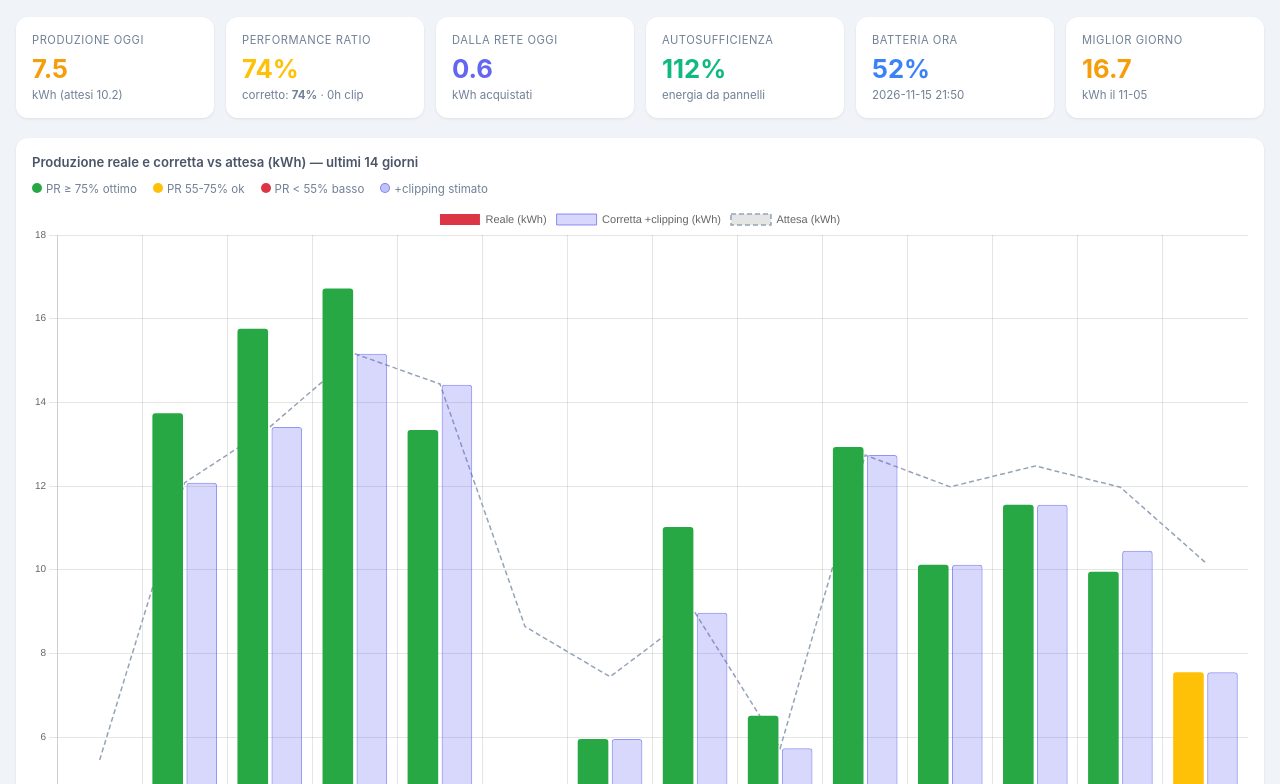
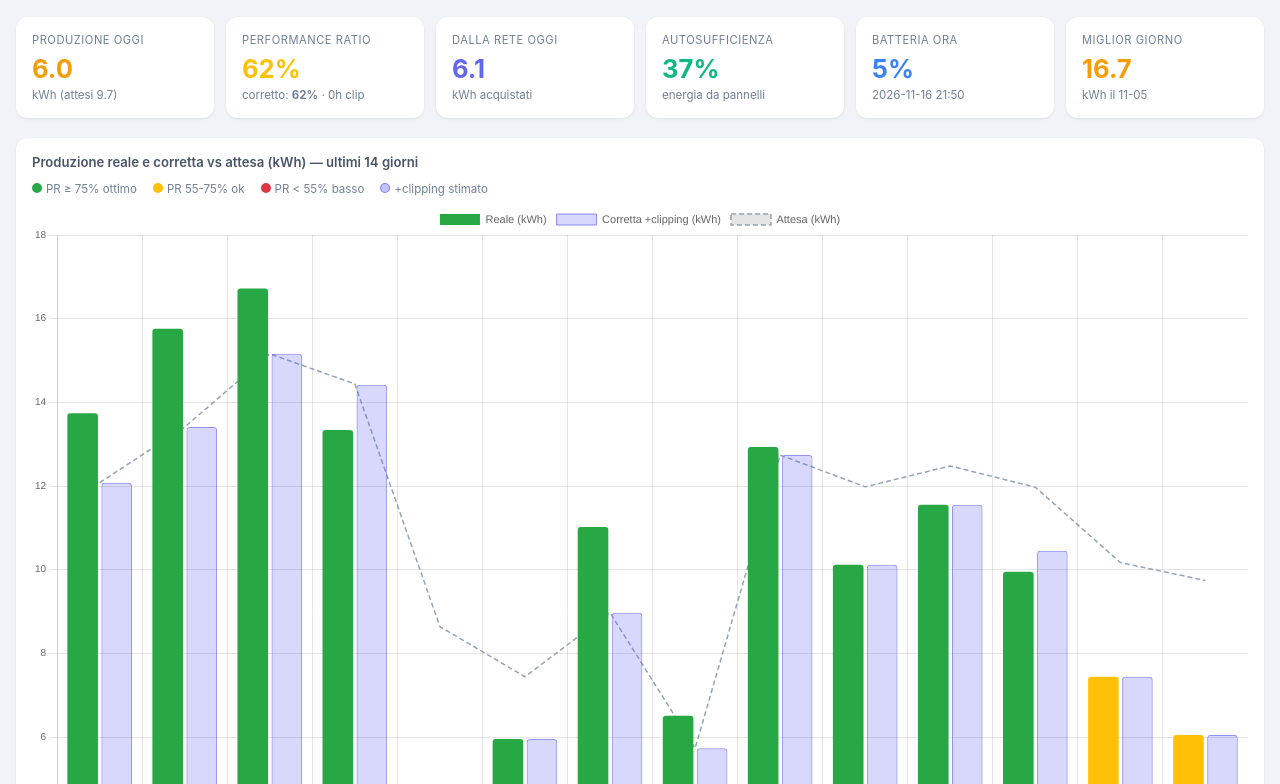
Before and after one commit to stefax17/solar-dashboard, a plain HTML site: page index.html in a window 1280 px wide. Shown: the part 63-847 px from the top of the page. Drawn offline with nearby package versions, Linux system fonts and the light colour scheme.

Commit message:
Update dashboard 2026-11-16 21:00

```diff
--- a/index.html
+++ b/index.html
@@ -30,33 +30,33 @@
 </head>
 <body>
 <h1>☀️ Solar Dashboard</h1>
-<div class="subtitle">Impianto 6.0 kWp · Lecce · Aggiornato 15/11/2026 21:00</div>
+<div class="subtitle">Impianto 6.0 kWp · Lecce · Aggiornato 16/11/2026 21:00</div>
 
 <div class="grid">
   <div class="card">
     <div class="label">Produzione oggi</div>
-    <div class="value" style="color:#f59e0b">7.5</div>
-    <div class="sub">kWh (attesi 10.2)</div>
+    <div class="value" style="color:#f59e0b">6.0</div>
+    <div class="sub">kWh (attesi 9.7)</div>
   </div>
   <div class="card">
     <div class="label">Performance Ratio</div>
-    <div class="value" style="color:#ffc107">74%</div>
-    <div class="sub">corretto: <b>74%</b> · 0h clip</div>
+    <div class="value" style="color:#ffc107">62%</div>
+    <div class="sub">corretto: <b>62%</b> · 0h clip</div>
   </div>
   <div class="card">
     <div class="label">Dalla rete oggi</div>
-    <div class="value" style="color:#6366f1">0.6</div>
+    <div class="value" style="color:#6366f1">6.1</div>
     <div class="sub">kWh acquistati</div>
   </div>
   <div class="card">
     <div class="label">Autosufficienza</div>
-    <div class="value" style="color:#10b981">112%</div>
+    <div class="value" style="color:#10b981">37%</div>
     <div class="sub">energia da pannelli</div>
   </div>
   <div class="card">
     <div class="label">Batteria ora</div>
-    <div class="value" style="color:#3b82f6">52%</div>
-    <div class="sub">2026-11-15 21:50</div>
+    <div class="value" style="color:#3b82f6">5%</div>
+    <div class="sub">2026-11-16 21:50</div>
   </div>
   <div class="card">
     <div class="label">Miglior giorno</div>
@@ -84,13 +84,13 @@
 <div class="footer">Solar Dashboard · aggiornata automaticamente ogni sera alle 22:00</div>
 
 <script>
-const dates = ["11-02", "11-03", "11-04", "11-05", "11-06", "11-07", "11-08", "11-09", "11-10", "11-11", "11-12", "11-13", "11-14", "11-15"];
-const prod  = [1.68, 13.74, 15.76, 16.72, 13.34, 4.59, 5.95, 11.02, 6.51, 12.93, 10.12, 11.55, 9.95, 7.55];
-const exp   = [5.45, 12.08, 13.41, 15.16, 14.44, 8.64, 7.44, 8.97, 5.73, 12.74, 11.98, 12.48, 11.97, 10.17];
-const pr    = [30.8, 113.7, 117.5, 110.3, 92.4, 53.1, 80.0, 122.9, 113.6, 101.5, 84.5, 92.5, 83.1, 74.2];
-const prColors = ["#dc3545", "#27a844", "#27a844", "#27a844", "#27a844", "#dc3545", "#27a844", "#27a844", "#27a844", "#27a844", "#27a844", "#27a844", "#27a844", "#ffc107"];
+const dates = ["11-03", "11-04", "11-05", "11-06", "11-07", "11-08", "11-09", "11-10", "11-11", "11-12", "11-13", "11-14", "11-15", "11-16"];
+const prod  = [13.74, 15.76, 16.72, 13.34, 4.59, 5.95, 11.02, 6.51, 12.93, 10.12, 11.55, 9.95, 7.44, 6.05];
+const exp   = [12.08, 13.41, 15.16, 14.44, 8.64, 7.44, 8.97, 5.73, 12.74, 11.98, 12.48, 11.97, 10.17, 9.74];
+const pr    = [113.7, 117.5, 110.3, 92.4, 53.1, 80.0, 122.9, 113.6, 101.5, 84.5, 92.5, 83.1, 73.2, 62.1];
+const prColors = ["#27a844", "#27a844", "#27a844", "#27a844", "#dc3545", "#27a844", "#27a844", "#27a844", "#27a844", "#27a844", "#27a844", "#27a844", "#ffc107", "#ffc107"];
 
-const prodCorretta = [1.68, 12.08, 13.41, 15.16, 14.42, 4.59, 5.95, 8.97, 5.73, 12.74, 10.12, 11.55, 10.45, 7.55];
+const prodCorretta = [12.08, 13.41, 15.16, 14.42, 4.59, 5.95, 8.97, 5.73, 12.74, 10.12, 11.55, 10.45, 7.44, 6.05];
 new Chart(document.getElementById('chartProd'), {
   type: 'bar',
   data: {
@@ -132,7 +132,7 @@ new Chart(document.getElementById('chartProd'), {
   }
 });
 
-const prAdj = [30.8, 100, 100, 100, 99.8, 53.1, 80.0, 100, 100, 100, 84.5, 92.5, 87.3, 74.2];
+const prAdj = [100, 100, 100, 99.8, 53.1, 80.0, 100, 100, 100, 84.5, 92.5, 87.3, 73.2, 62.1];
 const prAdjColors = prAdj.map(v => v >= 75 ? '#27a844' : v >= 55 ? '#ffc107' : '#dc3545');
 new Chart(document.getElementById('chartPR'), {
   type: 'bar',
```
